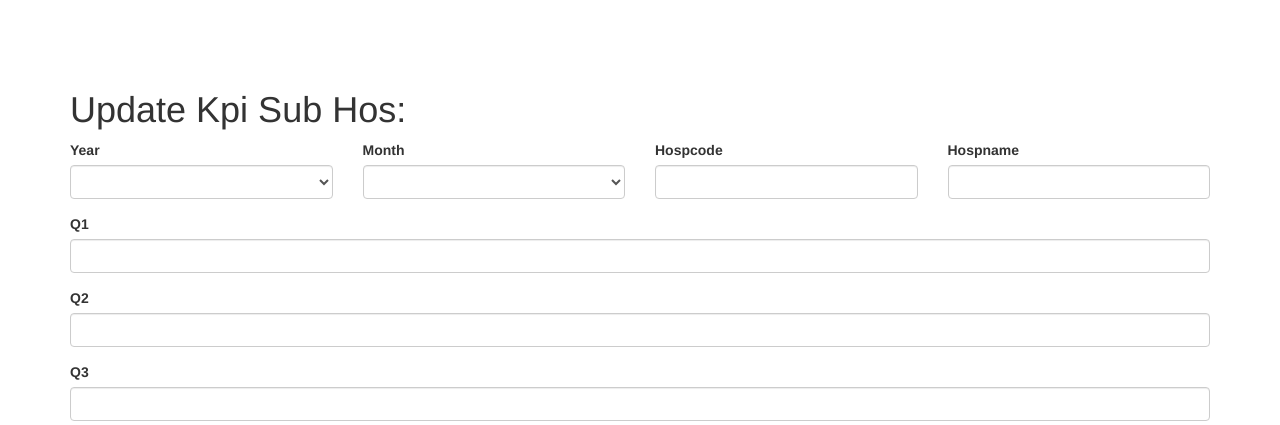
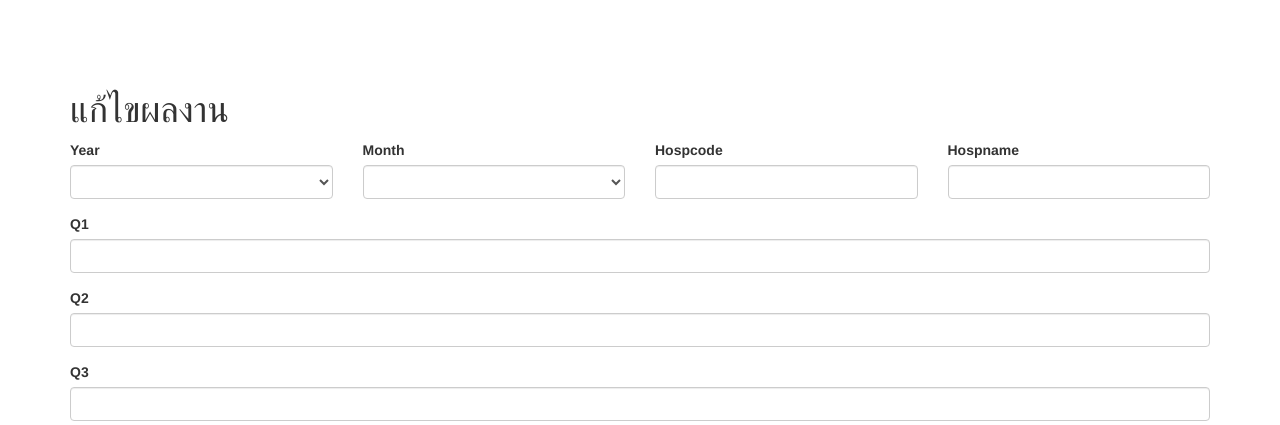
Before and after one commit to tehnn/nurse, a Yii app: template views/kpi-sub-hos/update.php in a window 1280 px wide. Shown: the top 425 px of the page. Run offline with PHP 8.4 and a stand-in for Yii, Linux system fonts and the light colour scheme; the template is opened without the code that fills it, so the values that code supplies are empty; form fields are guessed from the names that the template uses; some libraries are stand-ins or nearby versions.

Commit message:
tehnn,20150513

```diff
--- a/controllers/AjaxController.php
+++ b/controllers/AjaxController.php
@@ -7,9 +7,7 @@ use app\models\CsubHos;
 
 class AjaxController extends \yii\web\Controller {
 
-    public function actionIndex() {
-        return $this->render('index');
-    }
+
 
     public function actionGetHospname($hospcode = null) {
         yii::$app->response->format = 'json';
--- a/views/kpi-sub-hos/_form.php
+++ b/views/kpi-sub-hos/_form.php
@@ -102,7 +102,7 @@ $js = <<<JS
                 if(res.hospname != null){
                     $('#kpisubhos-hospname').css('background-color', '#38F05F');
                 }else{
-                    $('#kpisubhos-hospname').css('background-color', '#FFF');
+                    $('#kpisubhos-hospname').css('background-color', '#ED1C24');
                 }
                 $('#kpisubhos-ampcode').val(res.amphur);
                 // alert(res.amphur);
--- a/views/kpi-sub-hos/update.php
+++ b/views/kpi-sub-hos/update.php
@@ -5,7 +5,7 @@ use yii\helpers\Html;
 /* @var $this yii\web\View */
 /* @var $model app\models\KpiSubHos */
 
-$this->title = 'Update Kpi Sub Hos: ' . ' ' . $model->year;
+$this->title = 'แก้ไขผลงาน';
 $this->params['breadcrumbs'][] = ['label' => 'Kpi Sub Hos', 'url' => ['index']];
 $this->params['breadcrumbs'][] = ['label' => $model->year, 'url' => ['view', 'year' => $model->year, 'month' => $model->month, 'hospcode' => $model->hospcode]];
 $this->params['breadcrumbs'][] = 'Update';
```
Also changed, not shown: views/kpi-sub-hos/view.php (+8 -0 lines).
